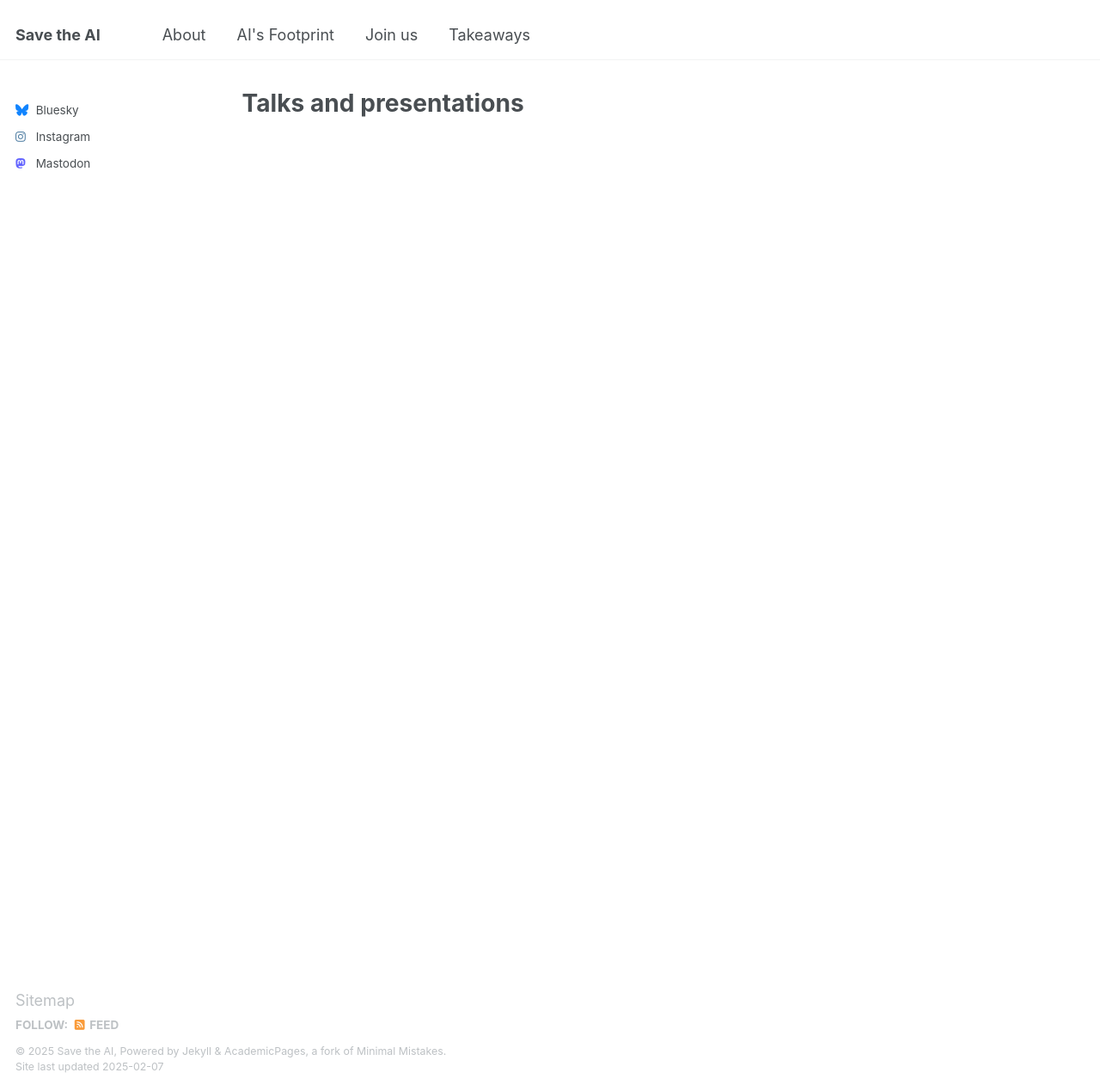
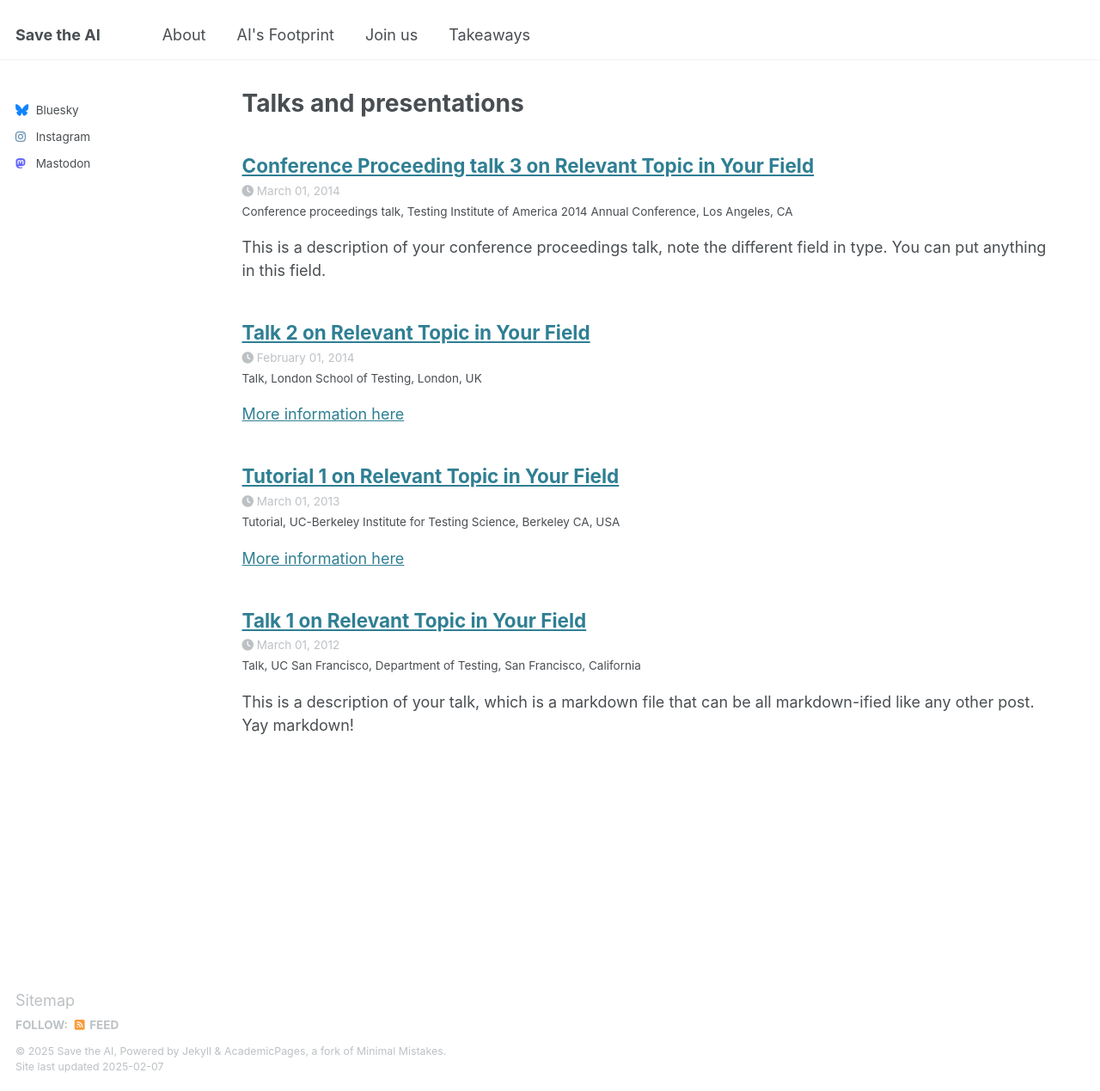
Before and after one commit to enviroprogrammer/academic-pages-test, a Jekyll site: the page built from _pages/talks.html, in a window 1280 px wide and 1269 px high. Shown: the whole window at 86% size. Built offline with Jekyll 4.4.1, drawn with Linux system fonts in a browser that asks for light colours; part of the change alters nothing that is shown.

```diff
--- a/_config.yml
+++ b/_config.yml
@@ -164,13 +164,16 @@ kramdown:
 
 # These settings control the types of collections used by the template
 collections:
-  about:
+  teaching:
     output: true
     permalink: /:collection/:path/
-  ai's footprint:
+  publications:
     output: true
     permalink: /:collection/:path/
-  join us:
+  portfolio:
+    output: true
+    permalink: /:collection/:path/
+  talks:
     output: true
     permalink: /:collection/:path/
 
```
